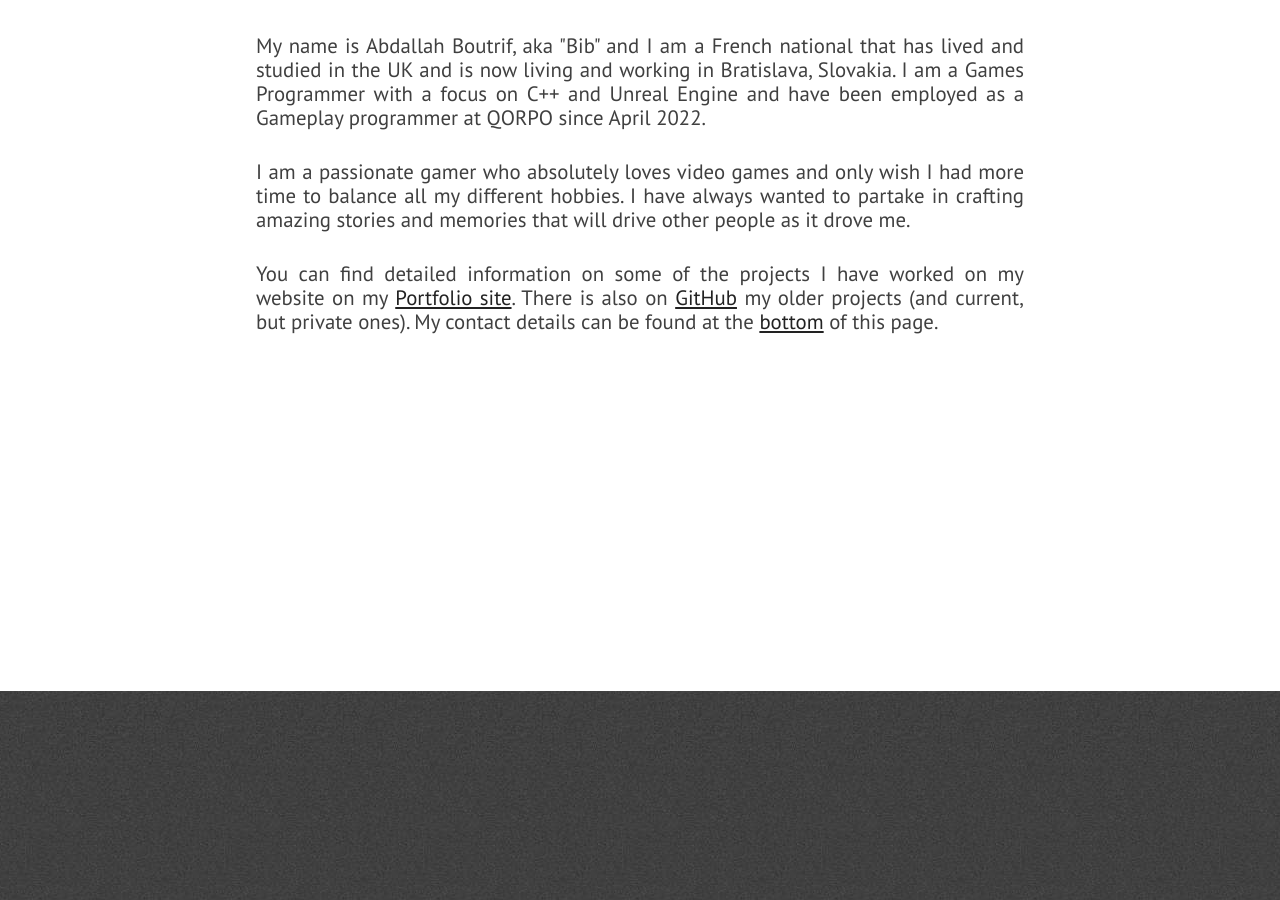
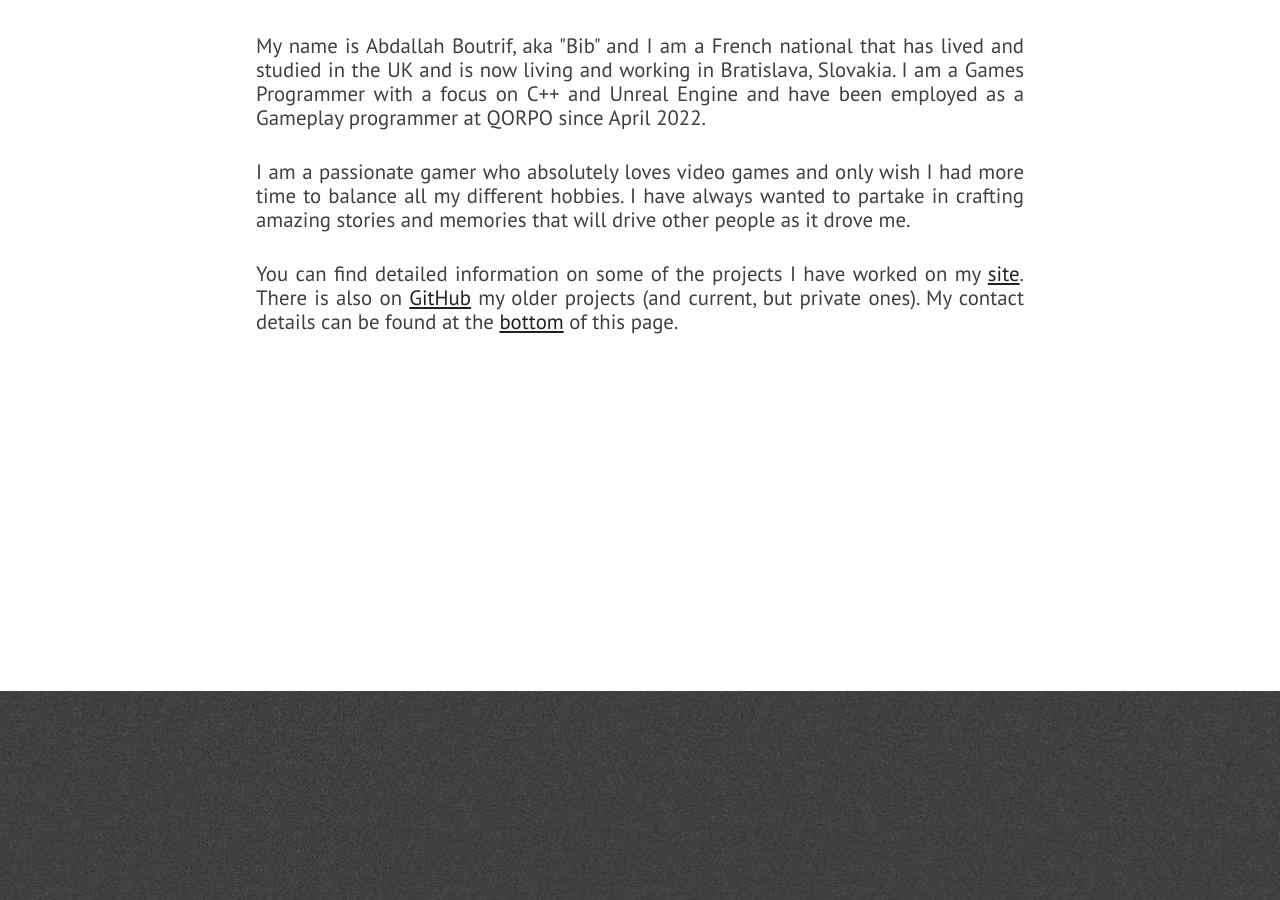
Before and after one commit to Bibool/portfolio.github.io, a Jekyll site: the page built from index.html, in a window 1280 px wide and 900 px high, scrolled down 1269 px. Built offline with Jekyll 4.4.1, drawn with Linux system fonts in a browser that asks for light colours; nearby versions of some CDN libraries.

Commit message:
Update about.html

```diff
--- a/_includes/about.html
+++ b/_includes/about.html
@@ -9,7 +9,7 @@
                 I am a passionate gamer who absolutely loves video games and only wish I had more time to balance all my different hobbies. I have always wanted to partake in crafting amazing stories and memories that will drive other people as it drove me.
             </p>
             <p class="paragraph-text justify-text">
-                You can find detailed information on some of the projects I have worked on my website on my <a href="{{ site.blog_url }}">Portfolio site</a>. There is also on <a href="https://github.com/{{ site.github_username }}">GitHub</a> my older projects (and current, but private ones).
+                You can find detailed information on some of the projects I have worked on my <a href="{{ site.blog_url }}">site</a>. There is also on <a href="https://github.com/{{ site.github_username }}">GitHub</a> my older projects (and current, but private ones).
                 My contact details can be found at the <span class="extra-link"><a href="#extra">bottom</a></span> of this page.
             </p>
         </div>
```
